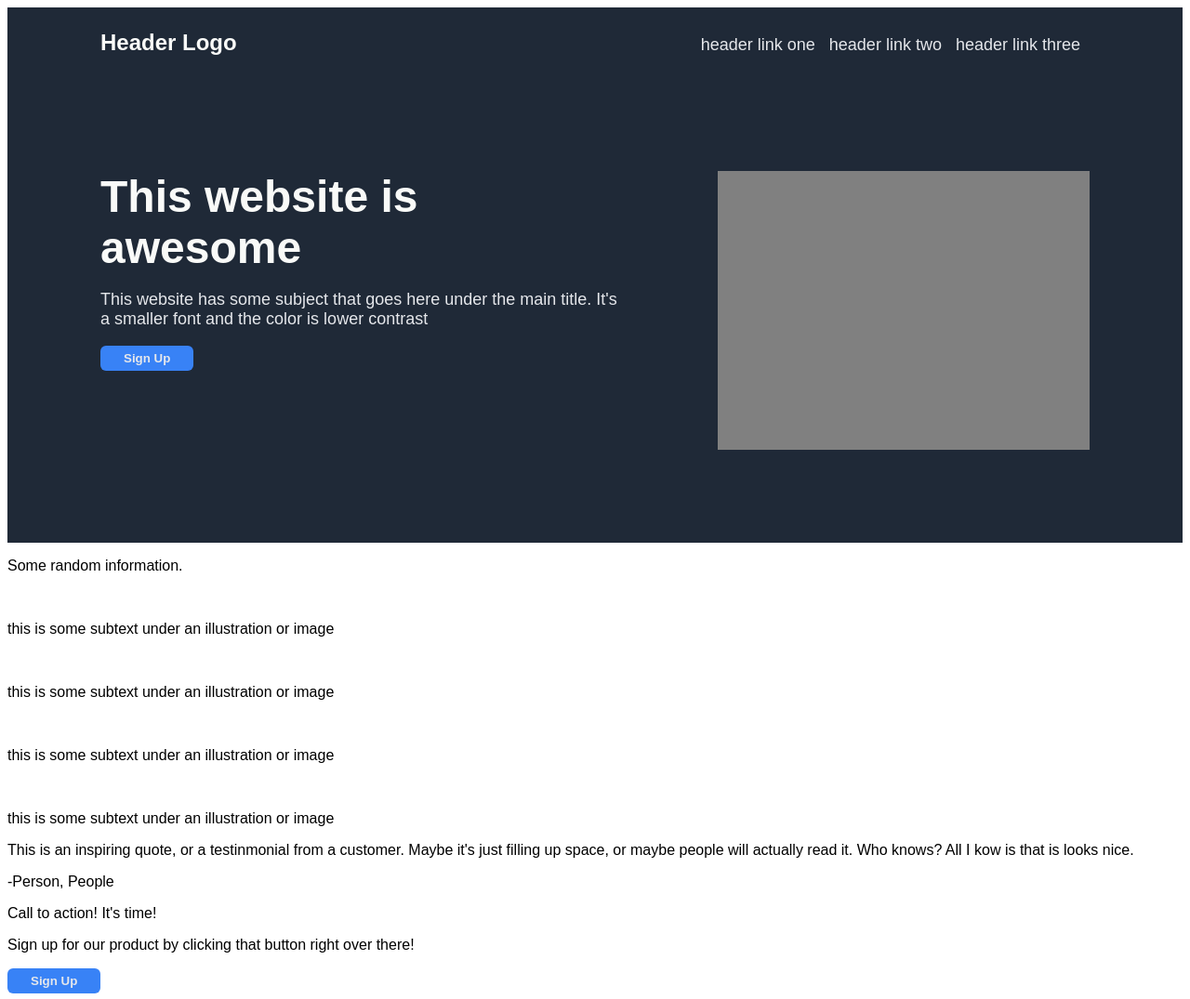
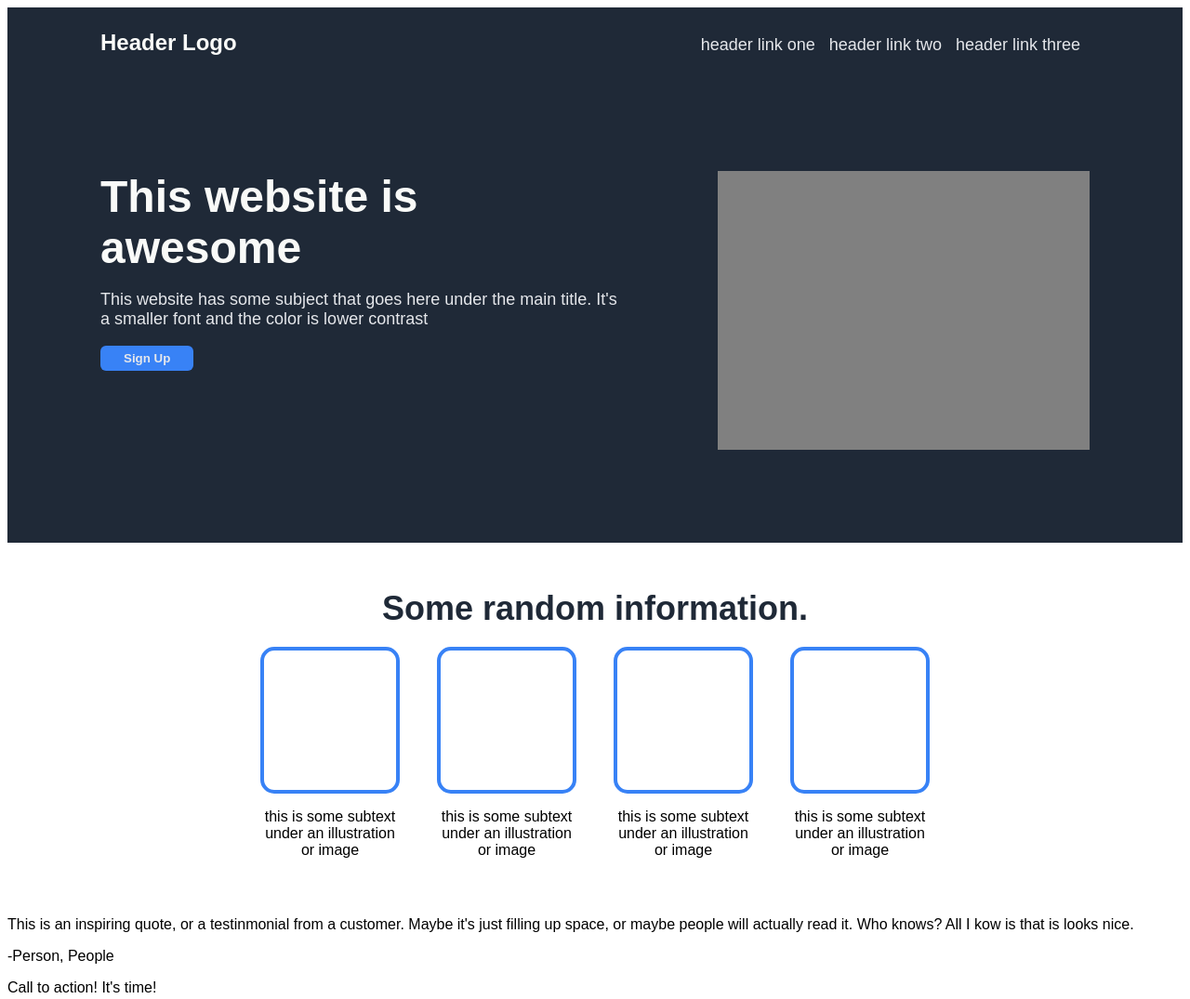
Before and after one commit to AlexDeL8/flexbox-landing-page, a plain HTML site: page index.html in a window 1280 px wide. Shown: the top 1075 px of the page at 93% size. Drawn offline with Linux system fonts and the light colour scheme.

Commit message:
finishing info panel section

```diff
--- a/index.html
+++ b/index.html
@@ -33,23 +33,33 @@
                     <img src="">
                 </div>
             </div>
+            <div class="info">
+                <p id="information-header">Some random information.</p>
                 <div class="info-panels">
-                <p>Some random information.</p>
                     <div class="panel">
+                        <div class="panel-img">
                             <img src="">
+                        </div>
                         <p>this is some subtext under an illustration or image</p>
                     </div>
                     <div class="panel">
+                        <div class="panel-img">
                             <img src="">
+                        </div>
                         <p>this is some subtext under an illustration or image</p>
                     </div>
                     <div class="panel">
+                        <div class="panel-img">
                             <img src="">
+                        </div>
                         <p>this is some subtext under an illustration or image</p>
                     </div>
                     <div class="panel">
+                        <div class="panel-img">
                             <img src="">
+                        </div>
                         <p>this is some subtext under an illustration or image</p>
+                    </div>
                 </div>
             </div>
             <div class="quote">
--- a/styles.sass
+++ b/styles.sass
@@ -6,9 +6,10 @@ $text-color-main: #F9FAF8
 $text-color-secondary: #E5E7EB
 $text-color-info: #1F2937
 
-@mixin text($font-size, $font-color)
+@mixin text($font-size, $font-color, $weight: normal)
     font-size: $font-size
     color: $font-color
+    font-weight: $weight
 
 $text-main: 48px extra-bold $text-color-main
 $text-info: 36px extra-bold $text-color-info
@@ -26,8 +27,7 @@ nav
 
 
     #header-logo
-        @include text(24px, $text-color-main)
-        font-weight: bold
+        @include text(24px, $text-color-main, bold)
 
     .header-links
         list-style-type: none
@@ -56,8 +56,7 @@ nav
     gap: 100px
 
     .main-text
-        @include text(48px, $text-color-main)
-        font-weight: bolder
+        @include text(48px, $text-color-main, bolder)
         margin: 0px
 
     .secondary-text
@@ -68,3 +67,30 @@ nav
         max-width: 400px
         flex: 1 1 100%
         background-color: grey
+
+.info
+    padding: 30px 100px
+
+    .info-panels
+        display: flex
+        flex-direction: row
+        justify-content: center
+        gap: 40px
+
+        .panel
+            align-self: center
+
+        p
+            text-align: center
+            max-width: 150px
+
+    #information-header
+        @include text(36px, $text-color-info, bolder)
+        text-align: center
+        margin: 20px
+
+    .panel-img
+        height: 150px
+        max-width: 150px
+        border: 4px solid $color-button
+        border-radius: 15px
```
Also changed, not shown: styles.css, 1 other file. Lines whose indentation alone changed are shown as unchanged.
